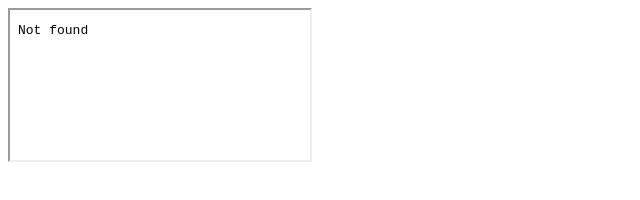
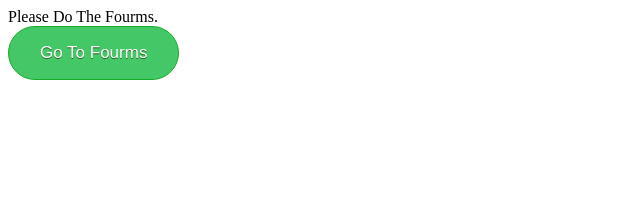
Before and after one commit to GuhCDN/security, a plain HTML site: page index.html in a window 1280 px wide. Shown: the whole page, without its empty margins (0-640 px from the left). Drawn offline with Linux system fonts and the light colour scheme.

Commit message:
Update index.html

```diff
--- a/index.html
+++ b/index.html
@@ -1,4 +1,4 @@
-<iframe src="<div>Please Do The Fourms.</div>
+<div>Please Do The Fourms.</div>
 <a href="https://forms.gle/npvKcUHuPDRgxSoR7">Go To Fourms</a>
 <style>
   a {
```
